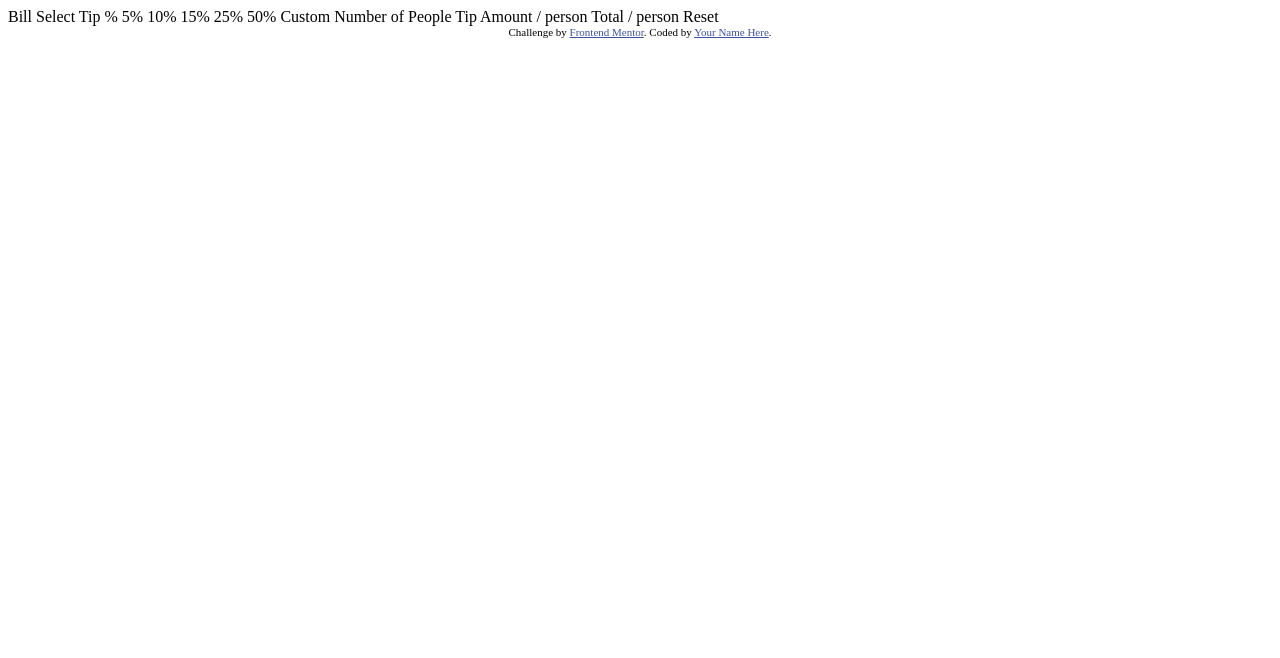
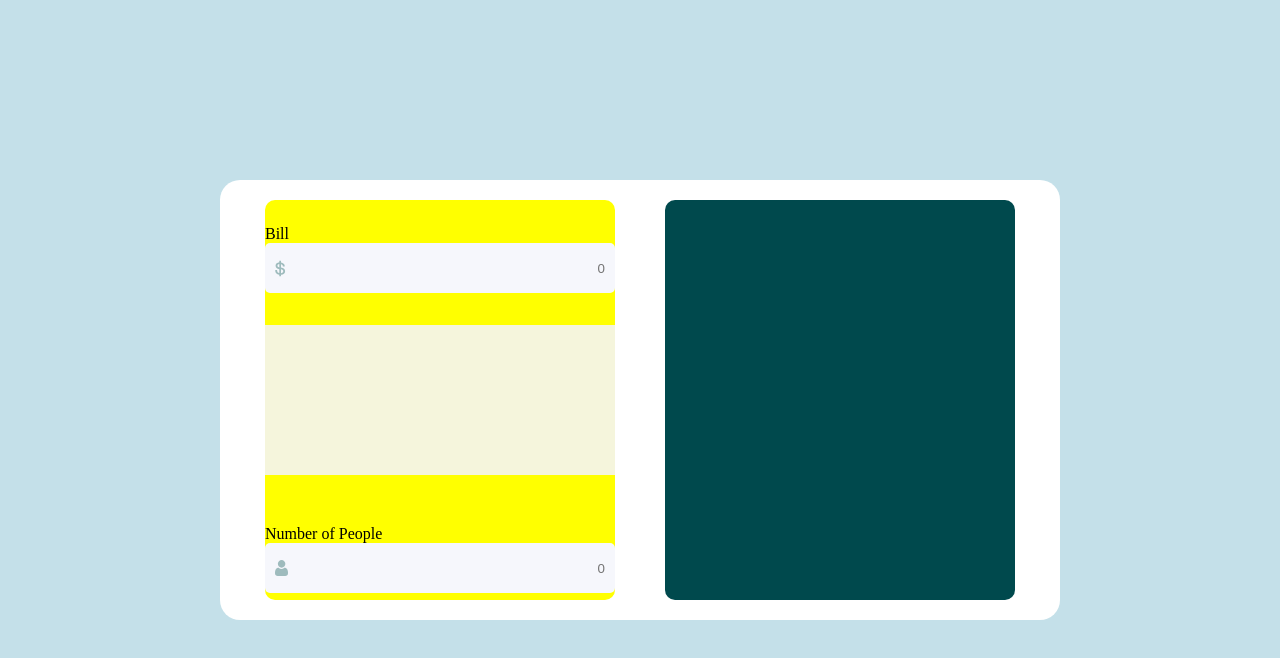
Before and after one commit to lewisoutdoorllc/just_a_tip_calculator, a plain HTML site: page index.html in a window 1280 px wide. Drawn offline with Linux system fonts and the light colour scheme.

Commit message:
updated html css temp

```diff
--- a/index.html
+++ b/index.html
@@ -2,21 +2,108 @@
 <html lang="en">
 <head>
   <meta charset="UTF-8">
-  <meta name="viewport" content="width=device-width, initial-scale=1.0"> <!-- displays site properly based on user's device -->
+  <meta http-equiv="X-UA-Compatible" content="IE=edge">
+  <meta name="viewport" content="width=device-width, initial-scale=1.0">
+  <title>Document</title>
+  <link rel="stylesheet" href="style.css">
+</head>
+<body>
+  <div class="container">
 
-  <link rel="icon" type="image/png" sizes="32x32" href="./images/favicon-32x32.png">
+    <div class="left">
 
-  <title>Frontend Mentor | Tip calculator app</title>
+      <div class="bill">
+        <p>Bill</p>
+        <div class="input_container">
+          <img src="./images/icon-dollar.svg" alt="Dollar Sign">
+          <input type="number" placeholder="0">
+        </div>
+      </div>
+
+      <div class="tip">
+
+      </div>
+
+      <div class="people">
+        <p>Number of People</p>
+        <div class="input_container">
+          <img src="./images/icon-person.svg" alt="Avatar">
+          <input type="number" placeholder="0">
+        </div>
+      </div>
+
+    </div>
+    <div class="right">
+
+    </div>
+  </div>
+</body>
+</html>
+
+
+
+<!-- <!DOCTYPE html>
+<html lang="en">
+
+<head>
+  <meta charset="UTF-8">
+  <meta name="viewport" content="width=device-width, initial-scale=1.0"> -->
+  <!-- displays site properly based on user's device -->
+
+  <!-- <link rel="icon" type="image/png" sizes="32x32" href="./images/favicon-32x32.png">
+
+  <title>Frontend Mentor | Tip calculator app</title> -->
 
   <!-- Feel free to remove these styles or customise in your own stylesheet 👍 -->
-  <style>
+  <!-- <style>
     .attribution { font-size: 11px; text-align: center; }
     .attribution a { color: hsl(228, 45%, 44%); }
-  </style>
+  </style> -->
+  <!-- <link rel="stylesheet" href="/style.css">
 </head>
+
 <body>
+  <div class="container">
 
-  Bill
+    <div class="left">
+      <div class="bill">
+        <div class="input_container">
+          <p>Bill</p>
+          <img src="./images/icon-dollar.svg" alt="">
+          <input type="number" id="bill" placeholder="$0.00">
+        </div>
+      </div>
+      <div class="tip">
+
+      </div>
+      <div class="people">
+        <div class="input_container">
+          <p>People</p>
+          <img src="./images/icon-person.svg" alt="Avatar">
+          <input type="number" id="people" placeholder="1">
+        </div>
+      </div>
+    </div>
+
+    <div class="right">
+      <div class="tip_amount">
+        <p>Tip Amount</p>
+        <img src="./images/icon-percent.svg" alt="">
+        <input type="number" id="tip" placeholder="0">
+      </div>
+      <div class="total">
+          <p>Total</p>
+          <img src="./images/icon-dollar.svg" alt="">
+          <input type="number" id="total" placeholder="$0.00">
+      </div>
+      <div class="reset_button">
+        <button id="reset">Reset</button>
+      </div>
+    </div>
+
+  </div> -->
+
+  <!-- Bill
 
   Select Tip %
   5%
@@ -39,6 +126,9 @@
   <div class="attribution">
     Challenge by <a href="https://www.frontendmentor.io?ref=challenge" target="_blank">Frontend Mentor</a>.
     Coded by <a href="#">Your Name Here</a>.
-  </div>
-</body>
-</html>
+  </div> -->
+
+
+<!-- </body>
+
+</html> -->
--- /dev/null
+++ b/style.css
@@ -0,0 +1,180 @@
+* {
+    margin: 0;
+    padding: 0;
+}
+
+body {
+    width: 100%;
+    height: 100vh;
+    background-color: #C4E0E9;
+    display: flex;
+    justify-content: center;
+    align-items: center;
+}
+
+.container {
+    width: 800px;
+    height: 400px;
+    display: flex;
+    justify-content: space-around;
+    padding: 20px;
+    background-color: white;
+    border-radius: 20px;
+
+}
+
+.left {
+    width: 350px;
+    height: 100%;
+    background-color:  yellow;
+    display: flex;
+    flex-direction: column;
+    justify-content: space-around;
+    border-radius: 10px;
+}
+
+.bill {
+    width: 100%;
+    height: 50px;
+    /* background-color: green; */
+}
+
+.input_container {
+    display: flex;
+    align-items: center;
+    background-color: #F6F7FC;
+    height: 30px;
+    border-radius: 5px;
+    padding: 10px;
+}
+
+.input_container input {
+    background: none;
+    border: none;
+    outline: none;
+    text-align: end;
+    width: 100%;
+}
+
+.tip {
+    width: 100%;
+    height: 150px;
+    background-color: beige;
+}
+
+.people {
+    width: 100%;
+    height: 50px;
+    /* background-color: orange; */
+}
+
+
+
+.right {
+    width: 350px;
+    height: 100%;
+    background-color: hsl(183, 100%, 15%);
+    border-radius: 10px;
+}
+
+input::-webkit-outer-spin-button,
+input::-webkit-inner-spin-button {
+  -webkit-appearance: none;
+  margin: 0;
+}
+
+/* * {
+    margin:0;
+    padding:0;
+}
+
+body {
+    width:100%;
+    height:100vh;
+    background-color:#f2f2f2;
+    display:flex;
+    justify-content:center;
+    align-items:center;
+}
+
+.container {
+
+    width:800px;
+    height:400px;
+    display:flex;
+}
+
+.left {
+    background-color:yellow;
+    width:50%;
+    height:100%;
+    display:flex;
+    flex-direction:column;
+    justify-content: space-around;
+}
+
+.bill {
+width:100%;
+height:50px;
+
+}
+
+.input_container {
+    display:flex;
+    background-color:#f6f7fc;
+    align-items: center;
+    height:30px;
+}
+
+.input_container input {
+    background: none;
+    border: none;
+    outline: none;
+    text-align: end;
+    width: 100%;
+}
+
+.tip {
+width:100%;
+height:150px;
+background-color:beige;
+}
+
+.people {
+margin: 10px;
+}
+
+.right {
+    background-color:green;
+    width:50%;
+    height:100%;
+    background-color: hsl(183, 100%, 15%);
+
+}
+
+
+
+.tip_amount {
+    width:100%;
+    height:50px;
+    background-color:hsl(183, 100%, 15%);
+    display:flex;
+    border:none;
+    background-color:none;
+}
+
+.total {
+    width:100%;
+    height:50px;
+    background-color:hsl(183, 100%, 15%);
+    display:flex;
+}
+
+
+
+
+input::-webkit-outer-spin-button,
+input::-webkit-inner-spin-button {
+    -webkit-appearance: none;
+    margin: 0;
+} */
```
